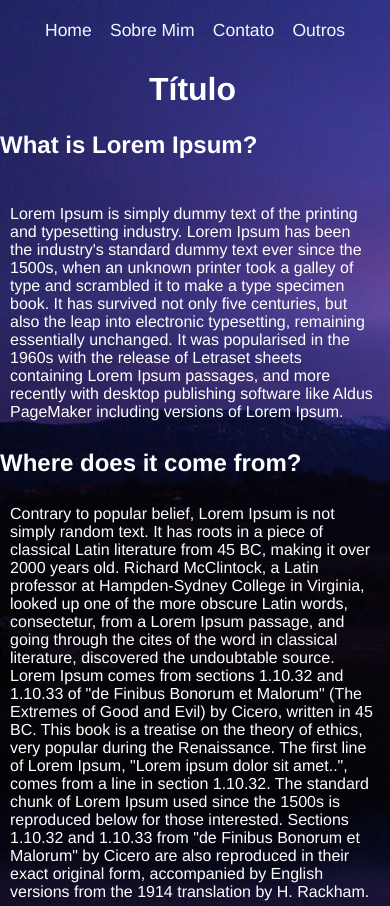
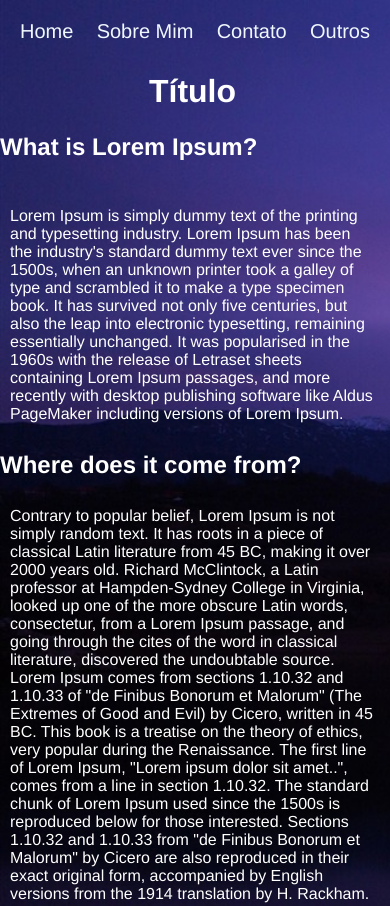
Before and after one commit to LuizHenrique1411/newproject, a plain HTML site: page index.html in a window 390 px wide. Shown: the top 906 px of the page. Drawn offline with nearby package versions, Linux system fonts and the light colour scheme.

Commit message:
Add files via upload
responsivo 720px

```diff
--- a/responsivo.css
+++ b/responsivo.css
@@ -20,3 +20,10 @@
         margin-bottom: 20px;
     }
 }
+
+@media (max-width: 720px){
+    .menu{
+        width: 400px;
+        font-size: 20px;
+    }
+}
```
